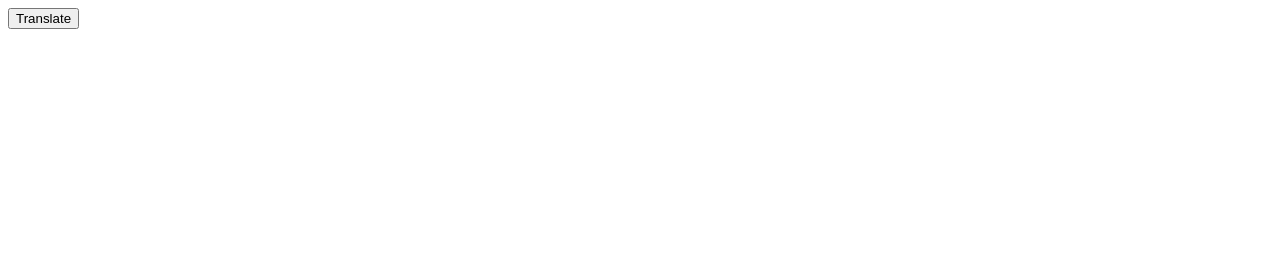
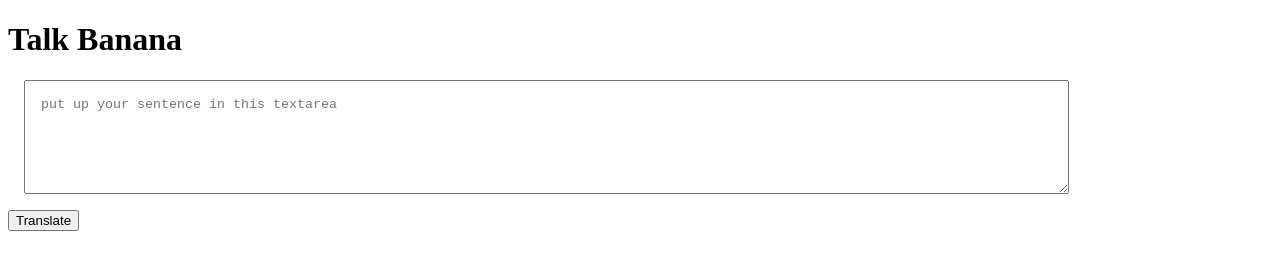
Before and after one commit to logeswar-dev/LanguageTranslator-VanillaJs, a plain HTML site: page index.html in a window 1280 px wide. Drawn offline with Linux system fonts and the light colour scheme.

Commit message:
input logging

```diff
--- a/app.js
+++ b/app.js
@@ -1,5 +1,9 @@
 var buttonTranslate = document.querySelector("#btn-translate");
+var textInput = document.querySelector("#txt-input");
 
-buttonTranslate.addEventListener("click", function clickEventHandler(){
+function clickEventHandler(){
+    console.log("input " + textInput.value);
     console.log("Clicked")
-})
+}
+
+buttonTranslate.addEventListener("click", clickEventHandler)
--- a/index.html
+++ b/index.html
@@ -6,8 +6,18 @@
     <meta http-equiv="X-UA-Compatible" content="ie=edge">
     <title>Talk Banana</title>
 </head>
+<style>
+    textarea{
+        width: 80%;
+        margin: 1rem;
+        height: 10vh;
+        display: block;
+        padding: 1rem;
+    }
+</style>
 <body>
-
+        <h1>Talk Banana</h1>
+        <textarea id="txt-input" placeholder="put up your sentence in this textarea"></textarea>
         <button id="btn-translate">Translate</button>
         <script type="text/javascript" src="app.js"></script>
 </body>
```
